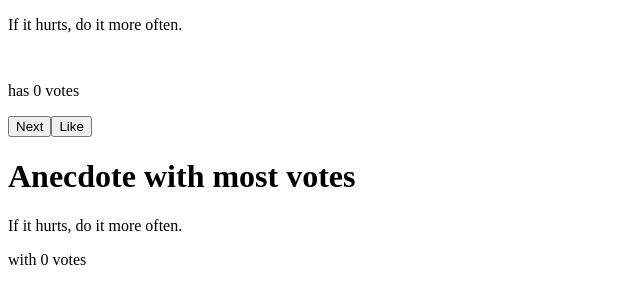
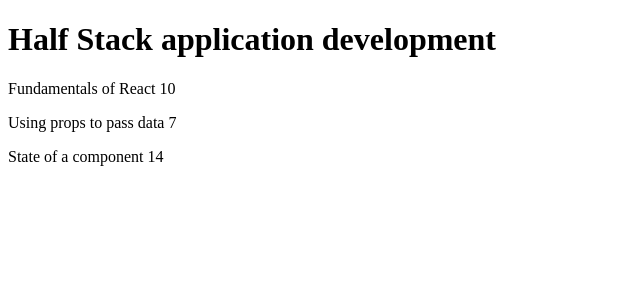
Before and after one commit to Synneks/fullstackopen-course, a React (Create React App) app in the folder part1/: page / in a window 1280 px wide. Shown: the top 304 px of the page, without its empty margins (0-640 px from the left). Built offline with nearby package versions, Linux system fonts and the light colour scheme.

Commit message:
part2-2:1_course-inforamtion-step6

```diff
--- a/part1/src/App.js
+++ b/part1/src/App.js
@@ -1,63 +1,29 @@
-import { useState } from "react";
-
-const getDifferentRandomNumber = (current, length) => {
-    const newRandomNumber = Math.floor(Math.random() * length);
-    if (current !== newRandomNumber) {
-        return newRandomNumber;
-    }
-    return getDifferentRandomNumber(current, length);
-};
+import Course from "./components/Course";
 
 const App = () => {
-    const anecdotes = [
-        "If it hurts, do it more often.",
-        "Adding manpower to a late software project makes it later!",
-        "The first 90 percent of the code accounts for the first 10 percent of the development time...The remaining 10 percent of the code accounts for the other 90 percent of the development time.",
-        "Any fool can write code that a computer can understand. Good programmers write code that humans can understand.",
-        "Premature optimization is the root of all evil.",
-        "Debugging is twice as hard as writing the code in the first place. Therefore, if you write the code as cleverly as possible, you are, by definition, not smart enough to debug it.",
-        "Programming without an extremely heavy use of console.log is same as if a doctor would refuse to use x-rays or blood tests when diagnosing patients.",
-        "The only way to go fast, is to go well.",
-    ];
-
-    const [selected, setSelected] = useState(0);
-    const [votes, setVotes] = useState(Array(anecdotes.length).fill(0));
-
-    const vote = () => {
-        const arr = [...votes];
-        arr[selected] += 1;
-        setVotes(arr);
+    const course = {
+        id: 1,
+        name: "Half Stack application development",
+        parts: [
+            {
+                name: "Fundamentals of React",
+                exercises: 10,
+                id: 1,
+            },
+            {
+                name: "Using props to pass data",
+                exercises: 7,
+                id: 2,
+            },
+            {
+                name: "State of a component",
+                exercises: 14,
+                id: 3,
+            },
+        ],
     };
 
-    const mostVotes = () => {
-        const highestVote = votes.reduce((a, b) => (a > b ? a : b));
-        const indexOfHighestVote = votes.indexOf(highestVote);
-        return { anecdote: anecdotes[indexOfHighestVote], votes: highestVote };
-    };
-
-    return (
-        <div>
-            <div style={{ height: 50 }}>
-                <p>{anecdotes[selected]}</p>
-            </div>
-            <p>has {votes[selected]} votes</p>
-            <button
-                onClick={() =>
-                    setSelected(
-                        getDifferentRandomNumber(selected, anecdotes.length)
-                    )
-                }
-            >
-                Next
-            </button>
-            <button onClick={() => vote()}>Like</button>
-            <h1>Anecdote with most votes</h1>
-            <div>
-                <p>{mostVotes().anecdote}</p>{" "}
-                <p>with {mostVotes().votes} votes</p>
-            </div>
-        </div>
-    );
+    return <Course id={course.id} course={course} />;
 };
 
 export default App;
--- /dev/null
+++ b/part1/src/components/Course.js
@@ -0,0 +1,22 @@
+const Header = ({ courseName }) => {
+    return <h1>{courseName}</h1>;
+};
+
+export const Part = ({ name, exercises }) => (
+    <div>
+        <p>
+            {name} {exercises}
+        </p>
+    </div>
+);
+
+const Course = ({ course }) => (
+    <div>
+        <Header courseName={course.name} />
+        {course.parts.map((part) => (
+            <Part key={part.id} name={part.name} exercises={part.exercises} />
+        ))}
+    </div>
+);
+
+export default Course;
```
